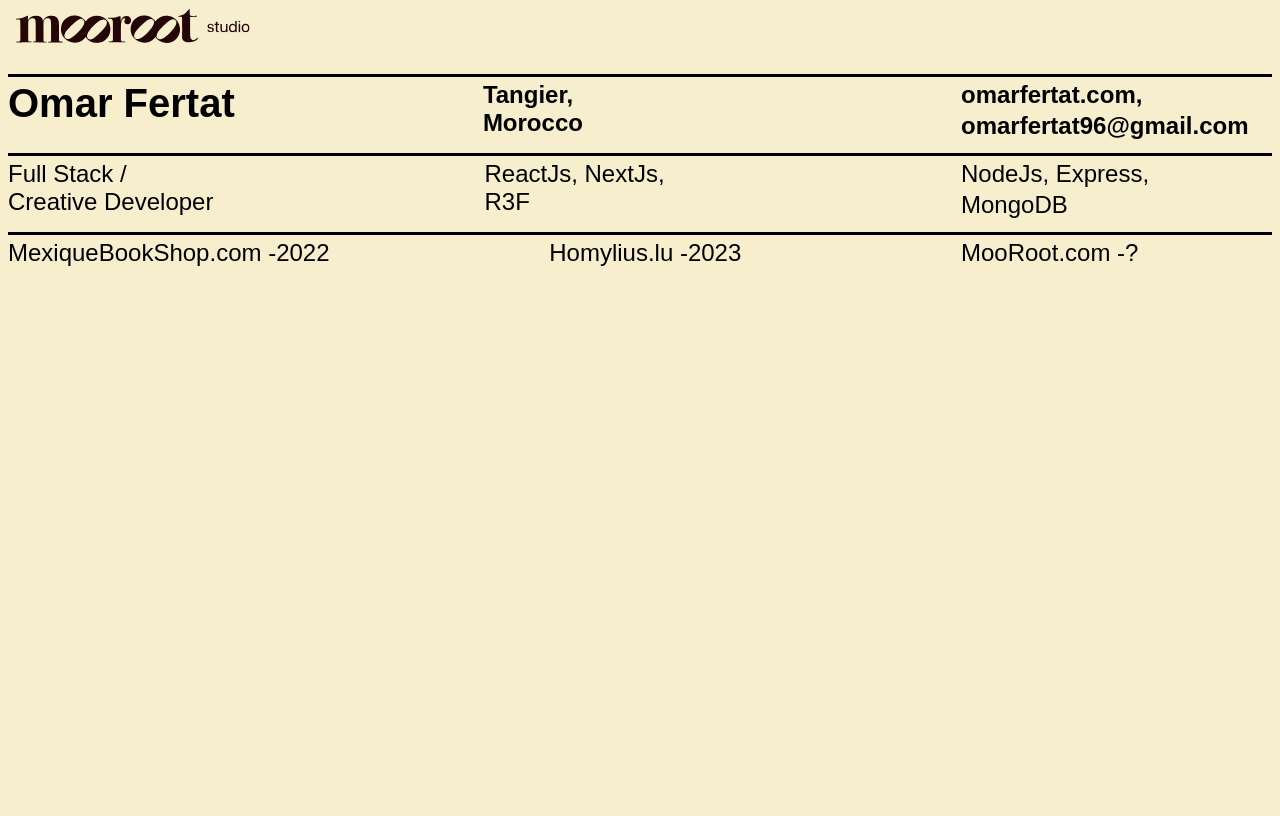
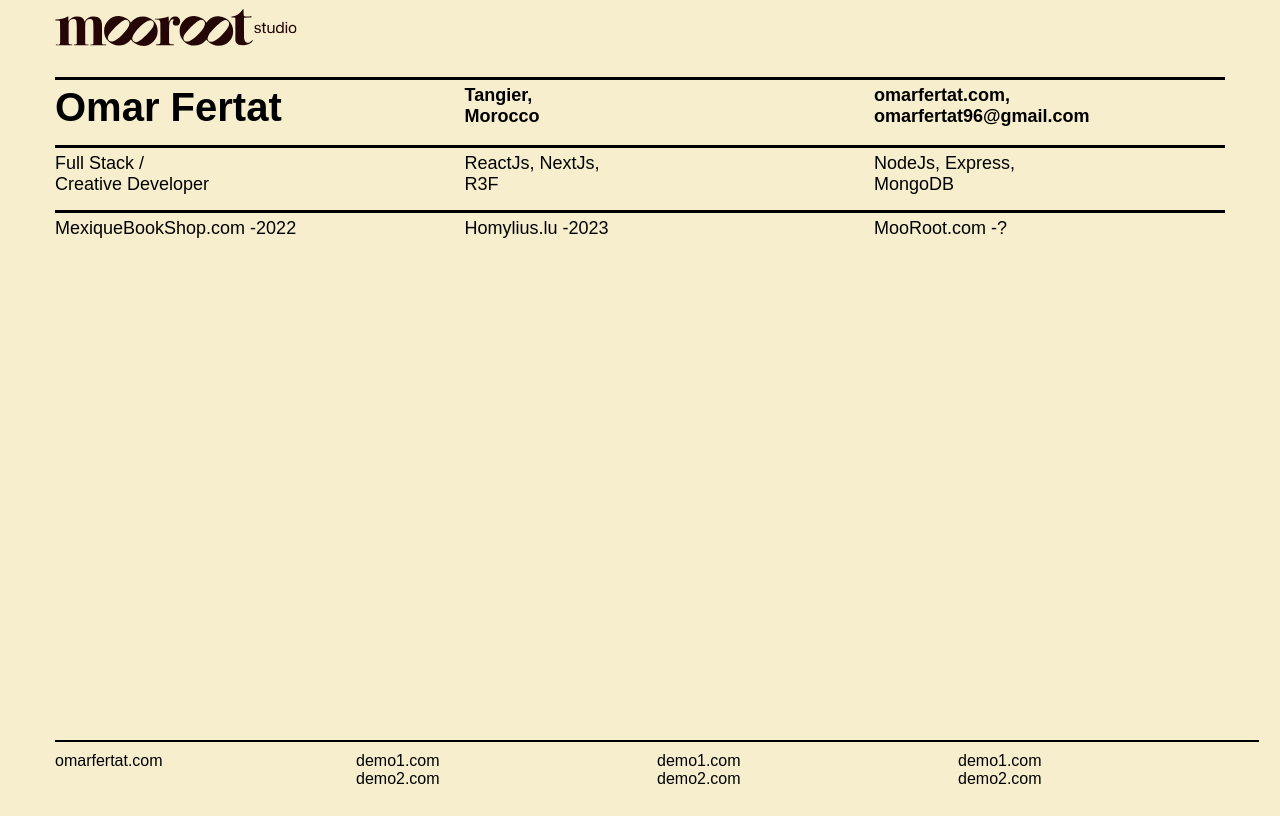
Before and after one commit to omarfrt/MooRoot, a Next.js app: page / in a window 1280 px wide. Built offline with nearby package versions, Linux system fonts and the light colour scheme.

Commit message:
initial mockup done needs tweeking(links,spaceing,media-queries)

```diff
--- a/src/app/page.js
+++ b/src/app/page.js
@@ -1,9 +1,20 @@
 "use client"
 import Image from "next/image";
-import styles from "./page.module.css";
 import Styled from "styled-components";
 import moorootSvg from "./mooroot.svg";
 import studioSvg from "./studio.svg";
+const PageWrapper = Styled.div`
+  display: flex;
+  flex-direction: column;
+  min-height: 100vh;
+  padding: 0 47px 0 47px ;
+`;
+
+// Add this new styled component for the main content
+const MainContent = Styled.main`
+  flex: 1;
+`;
+
 //LOGO
 const LogoContainer = Styled.div`
   display: flex;
@@ -13,12 +24,10 @@ const LogoContainer = Styled.div`
 `;
 
 const MoorootLogo = Styled(Image)`
-  width: 198px;
-  height: 36px;
+
 `;
 const StudioLogo = Styled(Image)`
-  width: 44px;
-  height: 13px;
+
 `;
 //LINE
 const HorizontalLine = Styled.div`
@@ -26,109 +35,121 @@ const HorizontalLine = Styled.div`
   height: 3px;
   background-color: black;
 `;
-//COLUMN
 const ColumnContainer = Styled.div`
   display: flex;
   justify-content: space-between;
-align-items: left;
-margin-top: 4px;
-margin-bottom: 10px;
-`
-//First column
-const NameComponent = Styled.div`
-  font-family: 'Space Grotesk', sans-serif;
-  font-weight: ${props => props.fontWeight || 'bold'};
-  font-size: ${props => props.fontSize || '40px'};
-  text-align: left;
-  margin-top: 0px;
+  align-items: flex-start;
+  width: 100%;
+  margin-top: 5px;
+  margin-bottom: 15px;
 `;
-//Second column
-const AddressContainer = Styled.div`
+
+const Column = Styled.div`
   display: flex;
   flex-direction: column;
-  align-items: left;
-  width: 230px;
-  text-align: left;
-
-`;
-const AddressComponent = Styled.div`
-  font-family: 'Space Grotesk', sans-serif;
-  font-weight: ${props => props.fontWeight || 'bold'};
-  font-size: ${props => props.fontSize || '24px'};
-  text-align: left;
-
-
-`;
-//third column
-const WebsiteContainer = Styled.div`
-  display: flex;
-  flex-direction: column;
-  align-items: left;
-  width: 311px;
-  height: 62px;
-  text-align: left;
-
-`;
-const WebsiteComponent = Styled.div`
-  font-family: 'Space Grotesk', sans-serif;
-  font-weight: ${props => props.fontWeight || 'bold'};
-  font-size: ${props => props.fontSize || '24px'};
-   text-align: left;
-   width: 311px;
-  height: 62px;
+  align-items: ${props => props.alignItems || 'flex-start'};
+  width: 30%; // Adjust this value as needed
 `;
 
-const ThirdColumn = Styled.div`
-  display: flex;
-  flex-direction: column;
-  align-items: left;
-
+const TextComponent = Styled.div`
+  font-family: 'Space Grotesk', sans-serif;
+  font-weight: ${props => props.fontWeight || 'medium'};
+  font-size: ${props => props.fontSize || '18px'};
   text-align: left;
 `;
 
+const FooterContainer = Styled.footer`
+  display: flex;
+  justify-content: space-between;
+  width: 100%;
+  padding: 20px 0;
+`;
+
+const FooterColumn = Styled.div`
+  display: flex;
+  flex-direction: column;
+`;
+const FooterLine = Styled.div`
+  width: 301px;
+  height: 2px;
+  background-color: black;
+  margin-bottom: 10px;
+`;
+
+
 export default function Home() {
   return (
-    <>
-    <LogoContainer >
+    <PageWrapper>
+      <MainContent>
+      <LogoContainer>
         <MoorootLogo src={moorootSvg} alt="mooroot" />
         <StudioLogo src={studioSvg} alt="studio" />
       </LogoContainer>
       <HorizontalLine />
       <ColumnContainer>
-      <NameComponent>Omar Fertat</NameComponent>
-    <AddressContainer>
-      <AddressComponent>Tangier,</AddressComponent>
-    <AddressComponent> Morocco</AddressComponent>
-    </AddressContainer>
-    <WebsiteContainer>
-      <WebsiteComponent>omarfertat.com,</WebsiteComponent>
-      <WebsiteComponent>omarfertat96@gmail.com</WebsiteComponent>
-    </WebsiteContainer>
+        <Column>
+          <TextComponent fontWeight="bold" fontSize="40px">Omar Fertat</TextComponent>
+        </Column>
+        <Column>
+          <TextComponent fontWeight="bold">Tangier,</TextComponent>
+          <TextComponent fontWeight="bold">Morocco</TextComponent>
+        </Column>
+        <Column >
+          <TextComponent fontWeight="bold">omarfertat.com,</TextComponent>
+          <TextComponent fontWeight="bold">omarfertat96@gmail.com</TextComponent>
+        </Column>
       </ColumnContainer>
-    {/* //second column */}
       <HorizontalLine />
       <ColumnContainer>
-      <AddressContainer>
-        <AddressComponent fontWeight="medium" fontSize="24px" >Full Stack /</AddressComponent>
-        <AddressComponent fontWeight="medium" fontSize="24px" >Creative Developer</AddressComponent>
-      </AddressContainer>
-      <AddressContainer>
-        <AddressComponent fontWeight="medium" fontSize="24px" >ReactJs, NextJs,</AddressComponent>
-      <AddressComponent fontWeight="medium" fontSize="24px" > R3F</AddressComponent>
-    </AddressContainer>
-    <WebsiteContainer>
-      <WebsiteComponent fontWeight="medium" fontSize="24px" >NodeJs, Express,</WebsiteComponent>
-      <WebsiteComponent fontWeight="medium" fontSize="24px" >MongoDB</WebsiteComponent>
-    </WebsiteContainer>
+        <Column>
+          <TextComponent>Full Stack /</TextComponent>
+          <TextComponent>Creative Developer</TextComponent>
+        </Column>
+        <Column>
+          <TextComponent>ReactJs, NextJs,</TextComponent>
+          <TextComponent>R3F</TextComponent>
+        </Column>
+        <Column>
+          <TextComponent>NodeJs, Express,</TextComponent>
+          <TextComponent>MongoDB</TextComponent>
+        </Column>
       </ColumnContainer>
-    {/* //third column */}
       <HorizontalLine />
       <ColumnContainer>
-    <AddressComponent fontWeight="medium" fontSize="24px" >MexiqueBookShop.com -2022</AddressComponent>
-    <AddressComponent fontWeight="medium" fontSize="24px" >Homylius.lu -2023</AddressComponent>
-    <WebsiteComponent fontWeight="medium" fontSize="24px" >MooRoot.com -?</WebsiteComponent>
+        <Column>
+          <TextComponent>MexiqueBookShop.com -2022</TextComponent>
+        </Column>
+        <Column>
+          <TextComponent>Homylius.lu -2023</TextComponent>
+        </Column>
+        <Column>
+          <TextComponent>MooRoot.com -?</TextComponent>
+        </Column>
+      </ColumnContainer>
+      </MainContent>
+      <div>{/* Empty div for future content */}</div>
 
-    </ColumnContainer>
-    </>
+      <FooterContainer>
+        <FooterColumn>
+          <FooterLine />
+          <TextComponent fontSize="16px">omarfertat.com</TextComponent>
+        </FooterColumn>
+        <FooterColumn>
+          <FooterLine />
+          <TextComponent fontSize="16px">demo1.com</TextComponent>
+          <TextComponent fontSize="16px">demo2.com</TextComponent>
+        </FooterColumn>
+        <FooterColumn>
+          <FooterLine />
+          <TextComponent fontSize="16px">demo1.com</TextComponent>
+          <TextComponent fontSize="16px">demo2.com</TextComponent>
+        </FooterColumn>
+        <FooterColumn>
+          <FooterLine />
+          <TextComponent fontSize="16px">demo1.com</TextComponent>
+          <TextComponent fontSize="16px">demo2.com</TextComponent>
+        </FooterColumn>
+      </FooterContainer>
+    </PageWrapper>
   );
 }
```
Lines whose indentation alone changed are shown as unchanged.
